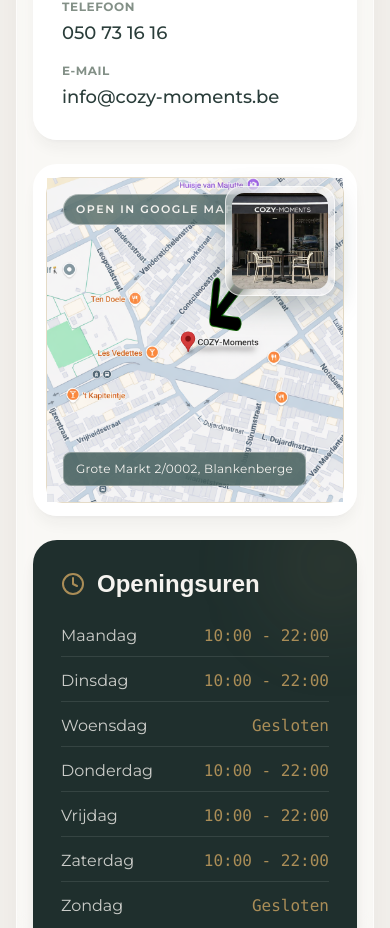
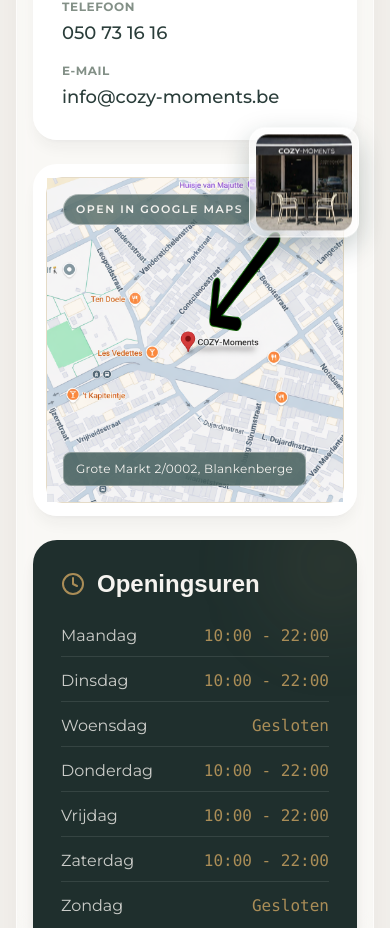
Before and after one commit to kevinb42O/cozy-moments-website, a React (Vite) app: page /info in a window 390 px wide. Shown: the part 2400-3328 px from the top of the page. Built offline with nearby package versions, Linux system fonts and the light colour scheme; a web font is replaced by a local one.

Commit message:
Fine-tune Info map overlay positioning for mobile

```diff
--- a/src/components/CustomStyledMap.tsx
+++ b/src/components/CustomStyledMap.tsx
@@ -3,10 +3,12 @@
 interface CustomStyledMapProps {
   className?: string;
   variant?: 'default' | 'homepage';
+  overlayPositionClassName?: string;
 }
 
-const CustomStyledMap = ({ className = '', variant = 'default' }: CustomStyledMapProps) => {
+const CustomStyledMap = ({ className = '', variant = 'default', overlayPositionClassName }: CustomStyledMapProps) => {
   const isHomepageVariant = variant === 'homepage';
+  const overlayPositionClasses = overlayPositionClassName ?? 'right-2 top-2 sm:right-3 sm:top-3 md:-right-14 md:-top-14';
 
   return (
     <div className="relative h-full w-full overflow-visible">
@@ -35,7 +37,7 @@
       </a>
 
       {isHomepageVariant ? (
-        <div className="pointer-events-none absolute right-2 top-2 rounded-2xl border border-white/65 bg-white/25 p-1.5 shadow-[0_10px_28px_rgba(15,42,39,0.26)] backdrop-blur-sm transition-transform duration-500 sm:right-3 sm:top-3 sm:p-2 md:-right-14 md:-top-14">
+        <div className={`pointer-events-none absolute rounded-2xl border border-white/65 bg-white/25 p-1.5 shadow-[0_10px_28px_rgba(15,42,39,0.26)] backdrop-blur-sm transition-transform duration-500 sm:p-2 ${overlayPositionClasses}`}>
           <img
             src="/cozymapimage.png"
             alt=""
--- a/src/pages/Info.tsx
+++ b/src/pages/Info.tsx
@@ -88,8 +88,8 @@
       </section>
 
       {/* Main Content */}
-      <div className="max-w-7xl mx-auto px-4 sm:px-6 lg:px-8 pt-8 pb-24">
-        <div className="rounded-[2rem] border border-white/60 bg-white/35 p-4 sm:p-6 lg:p-8 backdrop-blur-sm shadow-[0_24px_60px_rgba(44,29,12,0.08)]">
+      <div className="relative z-30 max-w-7xl mx-auto px-4 sm:px-6 lg:px-8 pt-8 pb-24 overflow-visible">
+        <div className="rounded-[2rem] border border-white/60 bg-white/35 p-4 sm:p-6 lg:p-8 backdrop-blur-sm shadow-[0_24px_60px_rgba(44,29,12,0.08)] overflow-visible">
           <div className="grid grid-cols-1 lg:grid-cols-12 gap-6 lg:gap-8">
 
           {/* Contact Cards Column */}
@@ -144,15 +144,14 @@
             whileInView={{ y: 0, opacity: 1 }}
             viewport={{ once: true }}
             transition={{ delay: 0.1 }}
-            className="lg:col-span-8 bg-white/95 p-3 rounded-3xl shadow-lg shadow-coffee-900/5 h-[22rem] md:h-[25rem] relative overflow-hidden group border border-white/60"
+            className="lg:col-span-8 bg-white/95 p-3 rounded-3xl shadow-lg shadow-coffee-900/5 h-[22rem] md:h-[25rem] relative overflow-visible group border border-white/60"
           >
             <div className="h-full rounded-2xl overflow-visible border border-champagne-500/35">
-              <CustomStyledMap variant="homepage" className="transition-all duration-700 scale-100 group-hover:scale-105 [&>img]:object-[center_88%]" />
-            </div>
-
-            <div className="absolute bottom-6 left-6 bg-white/90 backdrop-blur-md px-4 py-3 rounded-xl shadow-lg border border-white/50 hidden sm:flex items-center gap-3">
-              <div className="w-2 h-2 bg-champagne-500 rounded-full" />
-              <span className="text-coffee-900 font-medium text-sm font-sans">Hartje Blankenberge</span>
+              <CustomStyledMap
+                variant="homepage"
+                overlayPositionClassName="z-30 top-0 -right-4 -translate-y-[46%] md:right-[22%] md:-translate-y-[68%]"
+                className="transition-all duration-700 scale-100 group-hover:scale-105 [&>img]:object-[center_88%]"
+              />
             </div>
           </motion.div>
 
```
